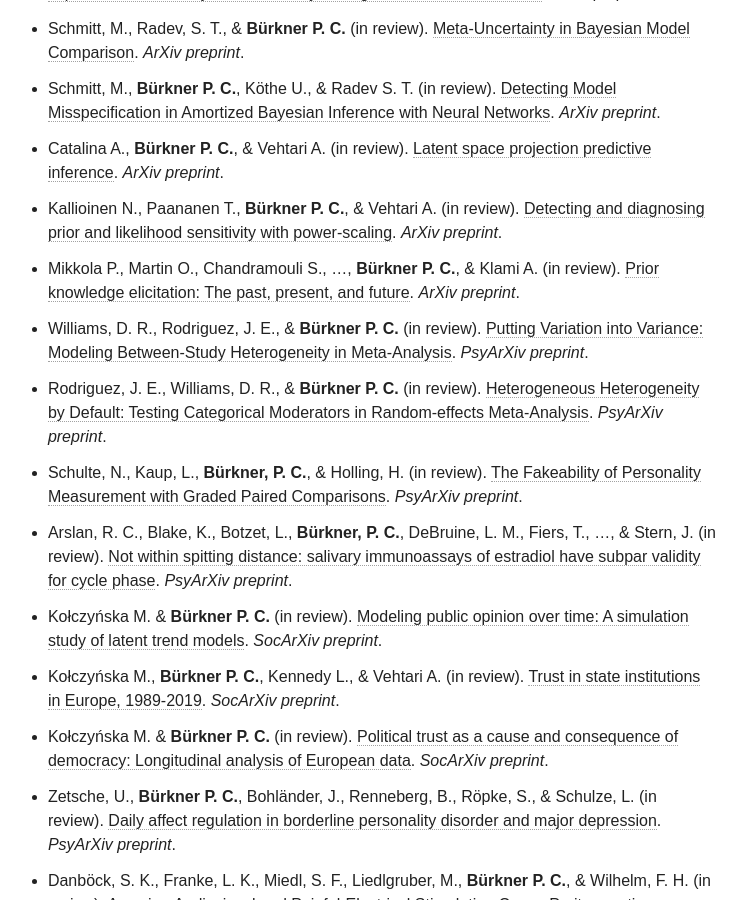
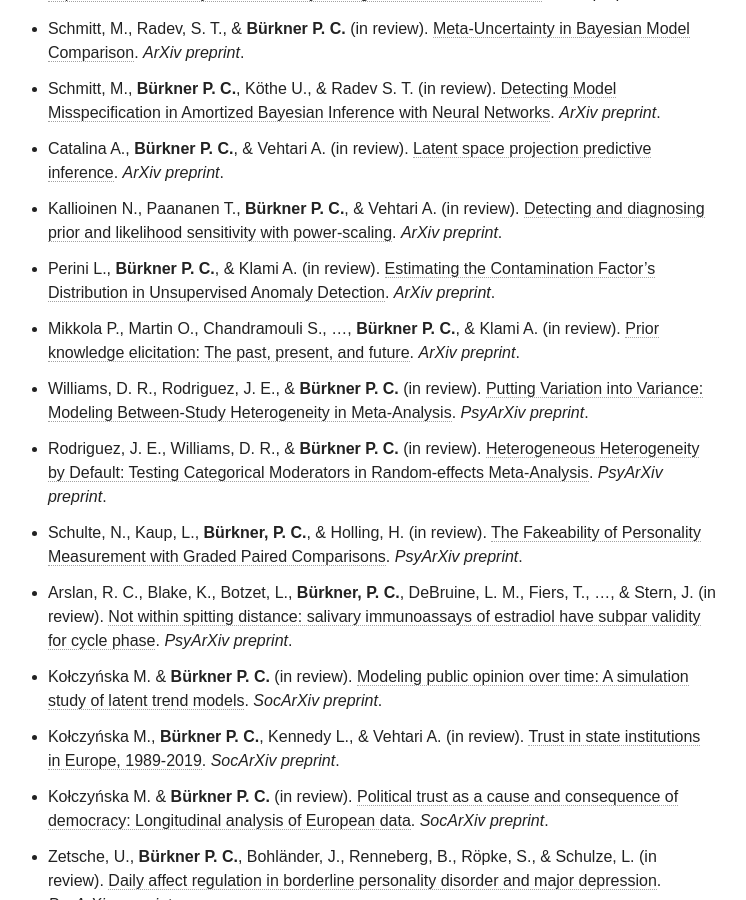
Before and after one commit to paul-buerkner/paul-buerkner.github.io, a Jekyll site: the page built from publications/index.md, in a window 1280 px wide and 900 px high, scrolled down 917 px. Shown: the whole window, without its empty margins (278-1024 px from the left). Built offline with Jekyll 4.4.1, drawn with Linux system fonts in a browser that asks for light colours; nearby versions of some CDN libraries.

Commit message:
add new preprint

```diff
--- a/publications/index.md
+++ b/publications/index.md
@@ -14,6 +14,7 @@
 * Schmitt, M., **Bürkner P. C.**, Köthe U., & Radev S. T. (in review). [Detecting Model Misspecification in Amortized Bayesian Inference with Neural Networks](https://arxiv.org/abs/2112.08866). *ArXiv preprint*.
 * Catalina A., **Bürkner P. C.**, & Vehtari A. (in review). [Latent space projection predictive inference](https://arxiv.org/abs/2109.04702). *ArXiv preprint*.
 * Kallioinen N., Paananen T., **Bürkner P. C.**, & Vehtari A. (in review). [Detecting and diagnosing prior and likelihood sensitivity with power-scaling](https://arxiv.org/abs/2107.14054). *ArXiv preprint*.
+* Perini L., **Bürkner P. C.**, & Klami A. (in review). [Estimating the Contamination Factor’s Distribution in Unsupervised Anomaly Detection](http://arxiv.org/abs/2210.10487). *ArXiv preprint*.
 * Mikkola P., Martin O., Chandramouli S., ..., **Bürkner P. C.**, & Klami A. (in review). [Prior knowledge elicitation: The past, present, and future](https://arxiv.org/abs/2112.01380). *ArXiv preprint*.
 * Williams, D. R., Rodriguez, J. E., & **Bürkner P. C.** (in review). [Putting Variation into Variance: Modeling Between-Study Heterogeneity in Meta-Analysis](https://psyarxiv.com/9vkqy/). *PsyArXiv preprint*.
 * Rodriguez, J. E., Williams, D. R., & **Bürkner P. C.** (in review). [Heterogeneous Heterogeneity by Default: Testing Categorical Moderators in Random-effects Meta-Analysis](https://psyarxiv.com/tqcka/). *PsyArXiv preprint*.
```
